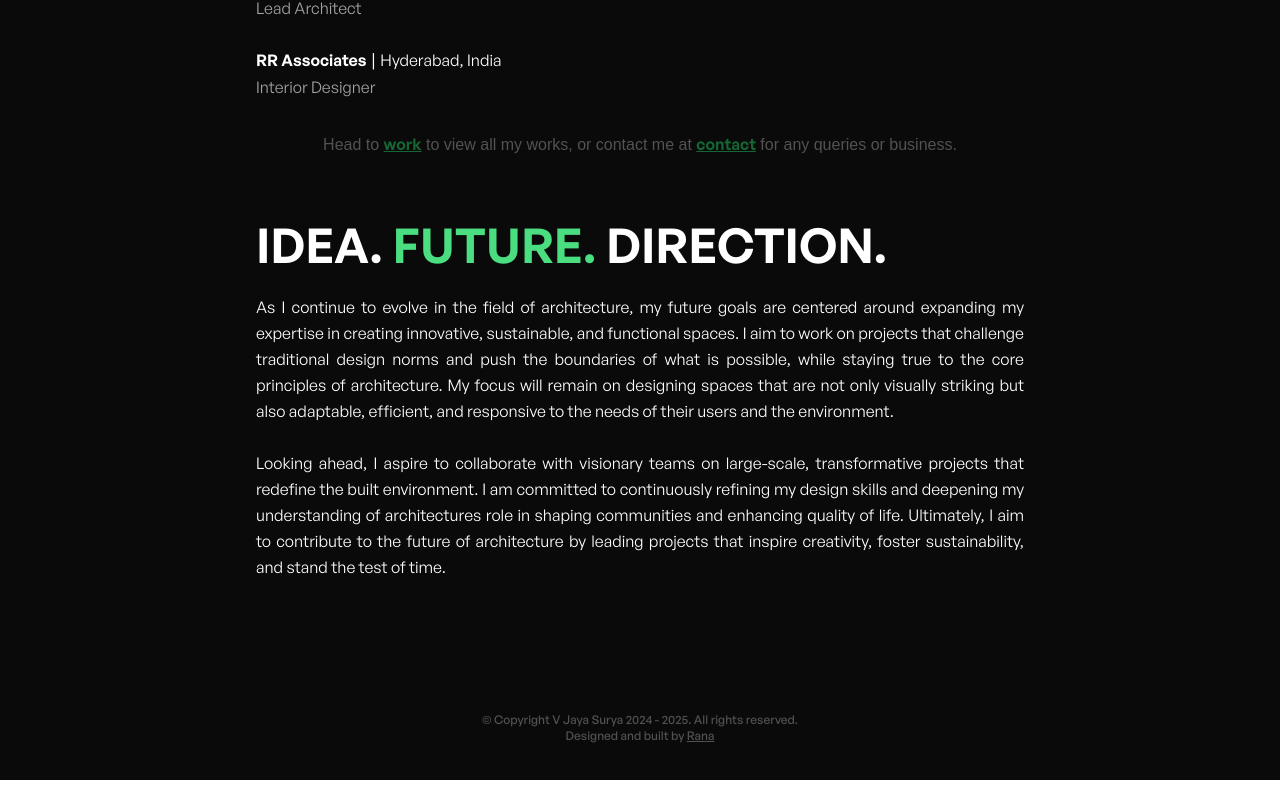
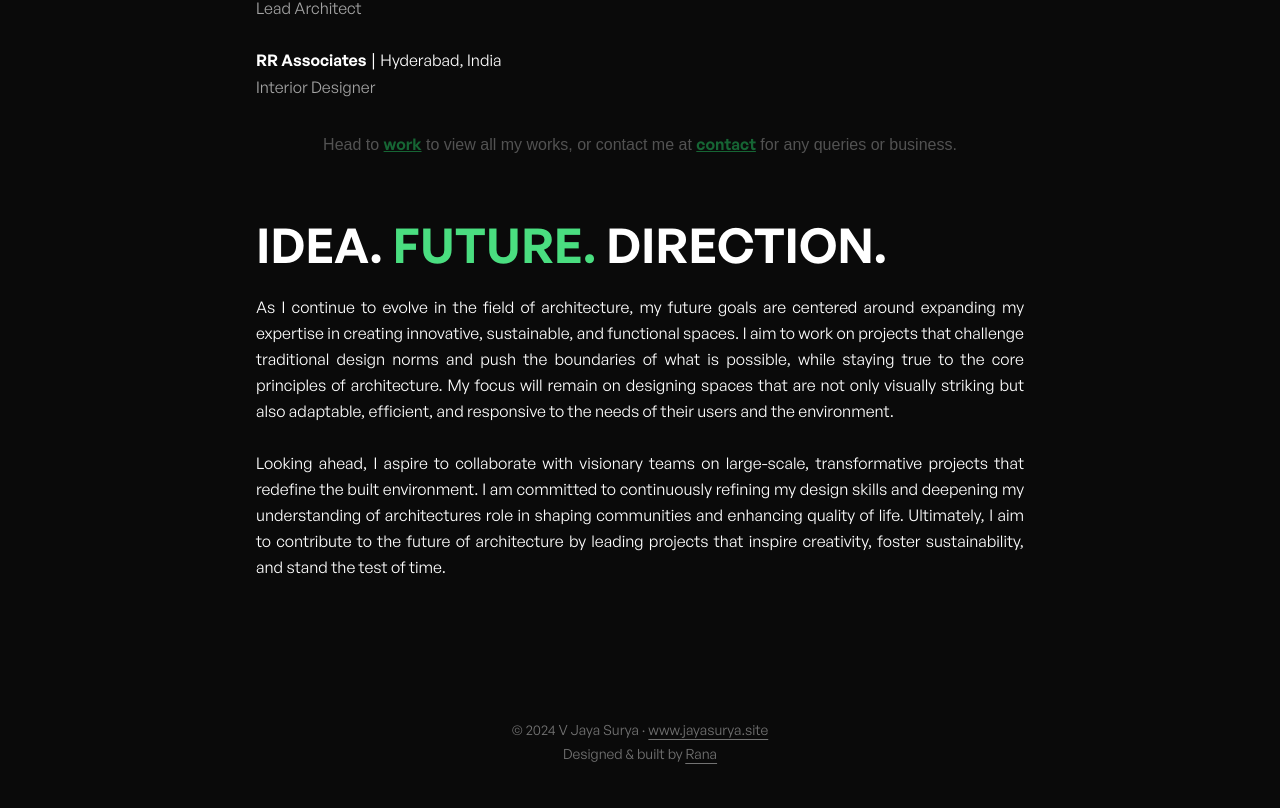
Before and after one commit to 1580-RanaV/thevjs, a Next.js app: page / in a window 1280 px wide. Shown: the part 6788-7596 px from the top of the page. Before the commit the page ends 7568 px from the top, so only its background shows below. Built offline with nearby package versions, Linux system fonts and the light colour scheme.

Commit message:
contact error, footer change, adidas to lowercase

```diff
--- a/src/app/components/Adidas.jsx
+++ b/src/app/components/Adidas.jsx
@@ -7,7 +7,7 @@ const Adidas = () => {
   const workDetails = [
     {
       title: 'adidas halo',
-      place:'dezingoff, israel',
+      place: 'dezingoff, israel',
       description: 'For the Adidas Halo flagship store in Israel, I designed the first flagship location in the country, featuring an expansive floor plate to accommodate diverse store segments. A key aspect of the design was the creation of distinct, engaging zones, including dedicated areas for womens apparel, football gear, Originals, and more. I placed significant emphasis on the spatial aesthetics and functionality of these zones to enhance the stores overall atmosphere. The façades dynamic curvature plays a pivotal role, as it presents a striking and continuous view of the store from the road, effectively drawing attention and showcasing the brands identity.',
       images: [
         '/adidas/dezingoff/d-1.jpg',
@@ -20,10 +20,9 @@ const Adidas = () => {
         '/adidas/dezingoff/pic (11).png',
       ],
     },
-
     {
-        title: 'adidias popup, terminal 1',
-        place:'dubai airport, dubai, uae',
+      title: 'adidas popup, terminal 1',
+      place: 'dubai airport, dubai, uae',
       description: 'For the Adidas pop-up store at Dubai Airport Terminal A, I designed a compact, striking space with a perforated screen façade that captures attention and creates a dynamic experience, drawing travelers into the store amidst the busy terminal.',
       images: [
         '/adidas/airport/pic (2).png',
@@ -33,10 +32,9 @@ const Adidas = () => {
         '/adidas/airport/pic (5).png',
       ],
     },
-
     {
       title: 'adidas hos',
-    place:'cape town, south africa',
+      place: 'cape town, south africa',
       description: 'At Cape Towns Canal Walk Mall, I developed one of the first Home of Sport (HOS) concepts in the country, focusing on an accessible, intriguing design with a seamless façade integration. By optimizing layout and incorporating innovative elements, I created a unique, immersive space that enhances the overall shopping experience while showcasing the HOS brand.',
       images: [
         '/adidas/canalwalk/ct-1.jpg',
@@ -47,10 +45,9 @@ const Adidas = () => {
         '/adidas/canalwalk/ct-6.jpeg',
       ],
     },
-
     {
       title: 'adidas head office',
-        place:'dubai design district, dubai, uae',
+      place: 'dubai design district, dubai, uae',
       description: 'For the Adidas MENA headquarters redesign, I revamped two floors by blending traditional and modern elements, integrating regional art, optimizing lighting, and utilizing unused spaces to create a functional, engaging, and locally reflective workspace.',
       images: [
         '/adidas/d3/pic (1).png',
@@ -60,10 +57,9 @@ const Adidas = () => {
         '/adidas/d3/pic (4).png',
       ],
     },
-
     {
       title: 'adidas pulse fo',
-        place:'dubai outlet village, dubai, uae',
+      place: 'dubai outlet village, dubai, uae',
       description: 'The Pulse Factory Outlet, the largest store of its kind in the region, is located in Dubai Outlet Village. I creatively adapted the design to harmonize with the existing elevation, reimagining the façade to enhance visual appeal while maintaining coherence with the surrounding environment, resulting in a striking and cohesive presence.',
       images: [
         '/adidas/fopulse/out-1.jpg',
@@ -73,10 +69,9 @@ const Adidas = () => {
         '/adidas/fopulse/out-5.JPG',
       ],
     },
-
     {
       title: 'adidas kids flagship store',
-        place:'dubai mall, dubai, uae',
+      place: 'dubai mall, dubai, uae',
       description: 'The Kids Store Concept, the first flagship store for children in the region, uses a vibrant material palette to reflect its playful audience. The design features a dynamic, parametric cash desk backwall, developed with architect Arturo Tedeschi, adding architectural depth and enhancing the customer experience.',
       images: [
         '/adidas/kidsdm/pic (1).png',
@@ -85,10 +80,9 @@ const Adidas = () => {
         '/adidas/kidsdm/pic (4).png',
       ],
     },
-
     {
       title: 'adidas makerlab',
-        place:'dubai mall, dubai, uae',
+      place: 'dubai mall, dubai, uae',
       description: 'For the Customization Zone in the Maker Lab, I designed bespoke furniture to enhance the customer experience. The space allows patrons to interact with artists while personalizing items, with the furniture crafted to facilitate seamless interactions and reflect the zones creative nature, creating a memorable experience for visitors.',
       images: [
         '/adidas/makerlab/pic (1).png',
@@ -99,10 +93,9 @@ const Adidas = () => {
         '/adidas/makerlab/pic (7).png',
       ],
     },
-
     {
       title: 'adidas flagship store',
-        place:'marina bay sands, singapore',
+      place: 'marina bay sands, singapore',
       description: 'The Home of Sport flagship store at Marina Bay Sands features a striking design with a curving façade and a central column transformed into an art element. This design draws attention while optimizing space with a footwear trial area, enhancing the stores appeal and the overall shopping experience.',
       images: [
         '/adidas/marina/marina-1.JPG',
@@ -113,10 +106,9 @@ const Adidas = () => {
         '/adidas/marina/marina-6.JPG',
       ],
     },
-
     {
       title: 'adidas originals',
-        place:'mall of the emirates, dubai, uae',
+      place: 'mall of the emirates, dubai, uae',
       description: 'The Originals Concept store, the first of its kind in the UAE and the Middle East, features a design inspired by the brands guidelines and regional sand dunes. The contour art, displayed on the back of the footwear walls and enhanced with cove lighting, highlights the intricate dune formations I personally drafted from sketches to the final model, bringing the design element to life.',
       images: [
         '/adidas/ocs/pic (1).png',
@@ -126,7 +118,6 @@ const Adidas = () => {
         '/adidas/ocs/pic (7).png',
       ],
     },
-
     {
       title: 'adidas originals flagship',
       place: 'dubai mall, Dubai, uae',
@@ -144,36 +135,51 @@ const Adidas = () => {
     setOpenWork(openWork === index ? null : index);
   };
 
+  // helper for adidas lowercase + rest uppercase
+  const formatText = (text) => {
+    const match = text.match(/adidas/i);
+    if (match) {
+      return (
+        <>
+          <span className="lowercase">adidas</span>{" "}
+          <span className="uppercase">{text.replace(/adidas/i, "").trim()}</span>
+        </>
+      );
+    }
+    return <span className="uppercase">{text}</span>;
+  };
+
   return (
     <div className="space-y-4">
       {workDetails.map((work, index) => (
         <div
           onClick={() => toggleWork(index)}
           key={index}
-        className="border-b pb-4 border-neutral-800 hover:cursor-pointer">
+          className="border-b pb-4 border-neutral-800 hover:cursor-pointer"
+        >
           {/* Project Title */}
-          <div className=''>
+          <div>
             <h1
               onClick={() => toggleWork(index)}
-            className="font-semibold uppercase cursor-pointer py-1 hover:text-neutral-500 transition-colors"
+              className="font-semibold cursor-pointer py-1 hover:text-neutral-500 transition-colors"
             >
-            {work.title}
+              {formatText(work.title)}
             </h1>
             <span
               onClick={() => toggleWork(index)}
-          className="block text-sm font-semibold uppercase text-neutral-500 cursor-pointer hover:text-neutral-500 transition-colors">
-            {work.place}
+              className="block text-sm font-semibold text-neutral-500 cursor-pointer hover:text-neutral-500 transition-colors"
+            >
+              {formatText(work.place)}
             </span>
           </div>
 
           {/* Project Details */}
           {openWork === index && (
             <div className="pt-6 pb-6 transition-all duration-300 ease-in-out">
-              {/* Project Description */}
-              <p className="text-neutral-200 text-justify font-regular mb-6">{work.description}</p>
-
-              {/* Project Images */}
-              { <div className="space-y-4">
+              <p className="text-neutral-200 text-justify font-regular mb-6">
+                {work.description}
+              </p>
+              <div className="space-y-4">
                 {work.images.map((image, imgIndex) => (
                   <div
                     key={imgIndex}
@@ -181,7 +187,6 @@ const Adidas = () => {
                   >
                     <Image
                       src={image}
-                      layout="responsive"
                       width={100}
                       height={900}
                       alt={`${work.title} - Image ${imgIndex + 1}`}
@@ -189,8 +194,7 @@ const Adidas = () => {
                     />
                   </div>
                 ))}
-              </div> }
-
+              </div>
             </div>
           )}
         </div>
--- a/src/app/components/Footer.jsx
+++ b/src/app/components/Footer.jsx
@@ -1,11 +1,32 @@
-import React from 'react'
+import React from "react";
 
 const Footer = () => {
   return (
-    <footer className="text-neutral-600 text-center py-4 font-medium text-xs">
-        © Copyright V Jaya Surya 2024 - 2025. All rights reserved.<br></br>Designed and built by <span className='underline'>Rana</span>
+    <footer className="text-center py-6 text-xs md:text-sm text-neutral-500 border-neutral-800 font-regular">
+      <p>
+        © {new Date().getFullYear()} V Jaya Surya ·{" "}
+        <a
+          href="https://www.jayasurya.site"
+          target="_blank"
+          rel="noopener noreferrer"
+          className="hover:text-neutral-300 transition-colors underline underline-offset-4"
+        >
+          www.jayasurya.site
+        </a>
+      </p>
+      <p className="mt-1">
+        Designed & built by <span className="underline underline-offset-4">
+          <a
+          href="https://www.linkedin.com/in/vrana11/"
+          target="_blank"
+          rel="noopener noreferrer"
+          className="hover:text-neutral-300 transition-colors underline underline-offset-4"
+        >
+          Rana
+        </a></span>
+      </p>
     </footer>
-  )
-}
+  );
+};
 
-export default Footer
+export default Footer;
--- a/src/app/contact/page.js
+++ b/src/app/contact/page.js
@@ -131,7 +131,7 @@ const Page = () => {
                     height={24}
                     className="w-6 h-6 object-contain"
                   />
-                  <span className="font-medium underline decoration-dotted underline-offset-4">
+                  <span className="font-medium">
                     Instagram
                   </span>
                 </span>
--- a/src/app/work/page.js
+++ b/src/app/work/page.js
@@ -79,7 +79,7 @@ export default function Page() {
         <div className="max-w-3xl w-full">
           <Navbar />
 
-          <section className="mt-12 font-normal text-neutral-400 text-sm sm:text-base">
+          <section className="mt-12 font-regular text-neutral-400 text-sm sm:text-base">
             This is obviously not the entire list of my works. These are a few
             of the handpicked projects to showcase my work. Please tap to reveal
             the images and the description of the project.
@@ -87,7 +87,7 @@ export default function Page() {
 
           <section className="mt-12">
             <h1 className="font-semibold text-5xl uppercase mb-10">
-              adidas: handpicked
+              <span className="lowercase">adidas</span>: handpicked
             </h1>
             <Adidas />
           </section>
```
Lines whose indentation alone changed are shown as unchanged.
